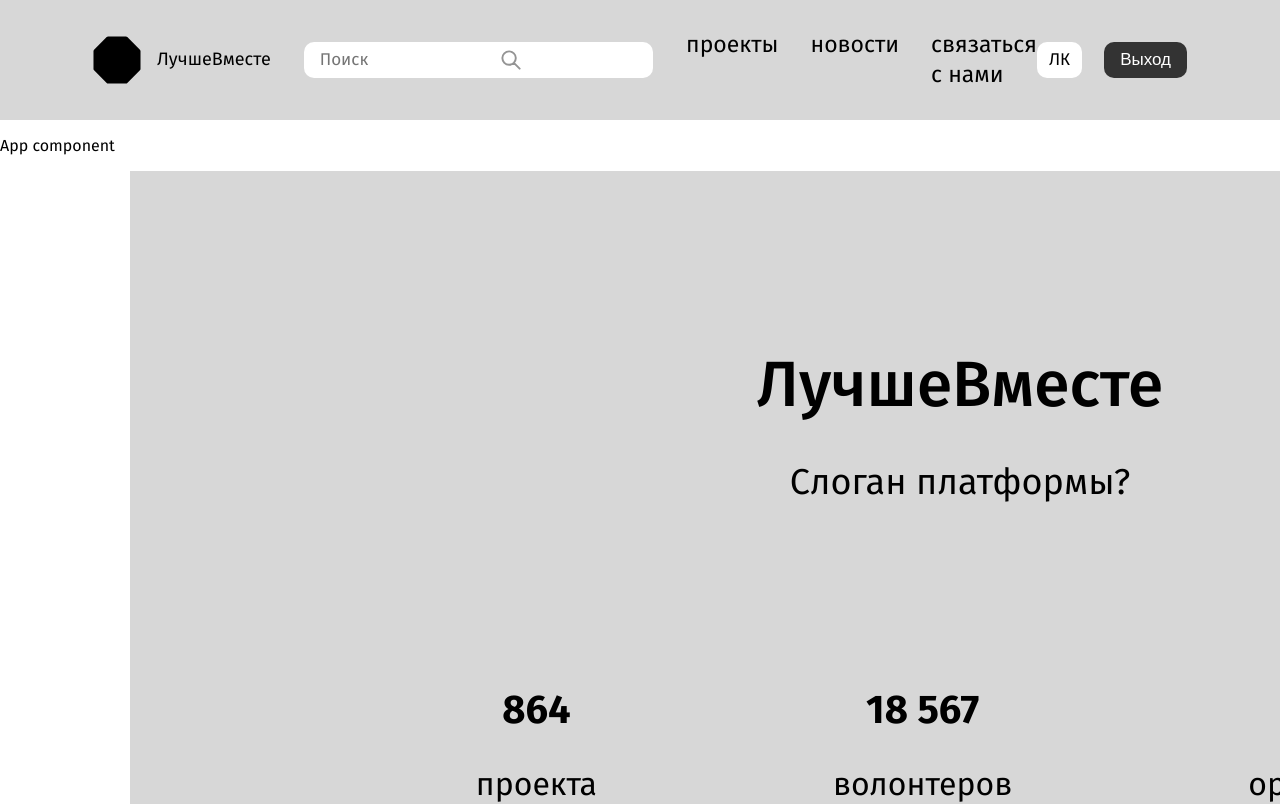
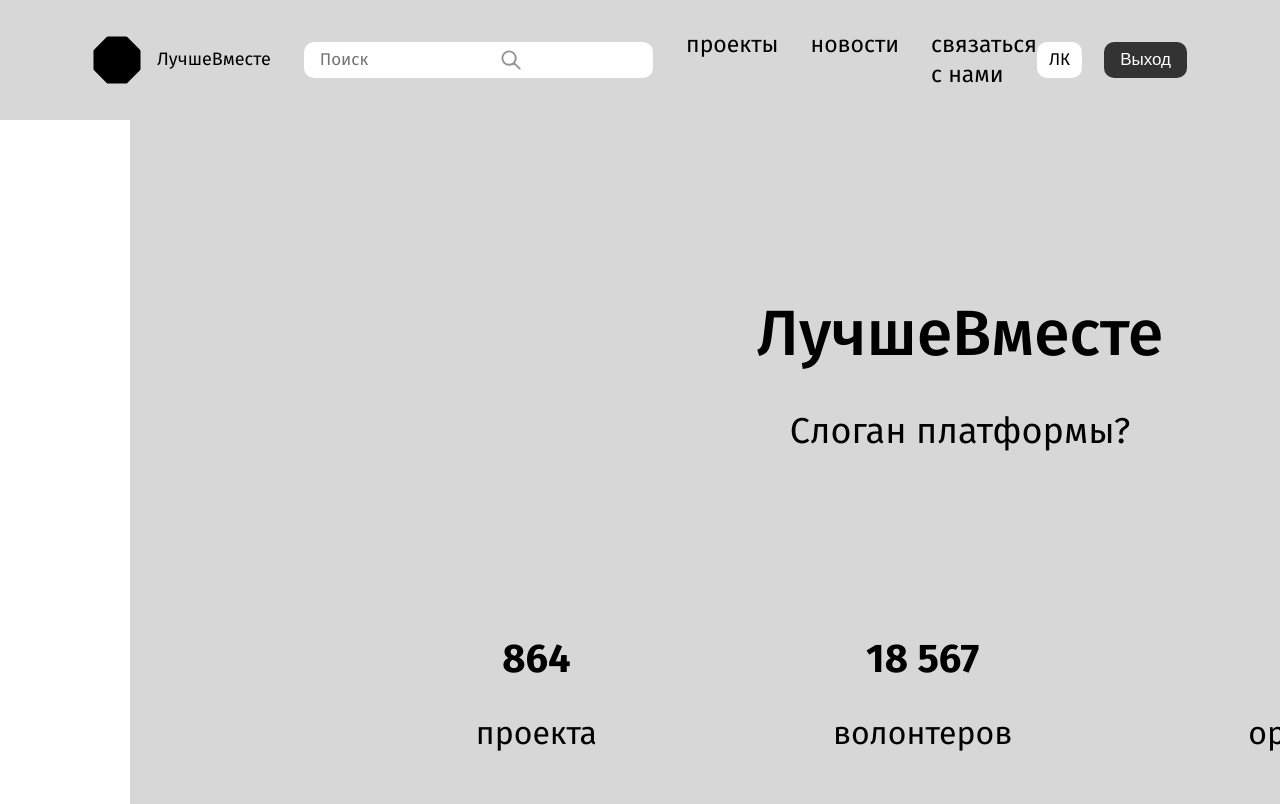
Before and after one commit to volunteers-for-city-projects/volunteers-frontend, a React (Create React App) app: page / in a window 1280 px wide. Shown: the top 804 px of the page. Built offline with nearby package versions, Linux system fonts and the light colour scheme.

Commit message:
feat: add form request to main page and update routes

```diff
--- a/src/components/App/App.jsx
+++ b/src/components/App/App.jsx
@@ -1,9 +1,7 @@
 import { useState } from 'react';
 import { useNavigate, Outlet } from 'react-router-dom';
-import Main from '../Main/Main';
 import Header from '../Header/Header';
 import Footer from '../Footer/Footer';
-import FormRequest from '../FormRequest/FormRequest';
 import ModalConfirm from '../ModalConfirm/ModalConfirm';
 
 function App() {
@@ -32,11 +30,6 @@ function App() {
 				isLoggedIn={isLoggedIn}
 				handleConfirmLogout={handleConfirmLogout}
 			/>
-			<div>
-				<p>App component</p>
-			</div>
-			<Main />
-			<FormRequest />
 			<Outlet />
 			<Footer />
 			<ModalConfirm
--- a/src/components/Main/Main.jsx
+++ b/src/components/Main/Main.jsx
@@ -3,6 +3,7 @@ import Promo from '../Promo/Promo';
 import AboutProject from '../AboutProject/AboutProject';
 import News from '../News/News';
 import JoinButtons from '../JoinButtons/JoinButtons';
+import FormRequest from '../FormRequest/FormRequest';
 
 function Main() {
 	return (
@@ -11,6 +12,7 @@ function Main() {
 			<AboutProject />
 			<News />
 			<JoinButtons />
+			<FormRequest />
 		</main>
 	);
 }
--- a/src/routes/router.js
+++ b/src/routes/router.js
@@ -1,4 +1,5 @@
 import { createBrowserRouter } from 'react-router-dom';
+import Main from '../components/Main/Main';
 import App from '../components/App/App';
 
 const router = createBrowserRouter([
@@ -8,7 +9,7 @@ const router = createBrowserRouter([
 		children: [
 			{
 				index: true,
-				// element: <MainPage />,
+				element: <Main />,
 			},
 			{
 				path: 'registration',
```
